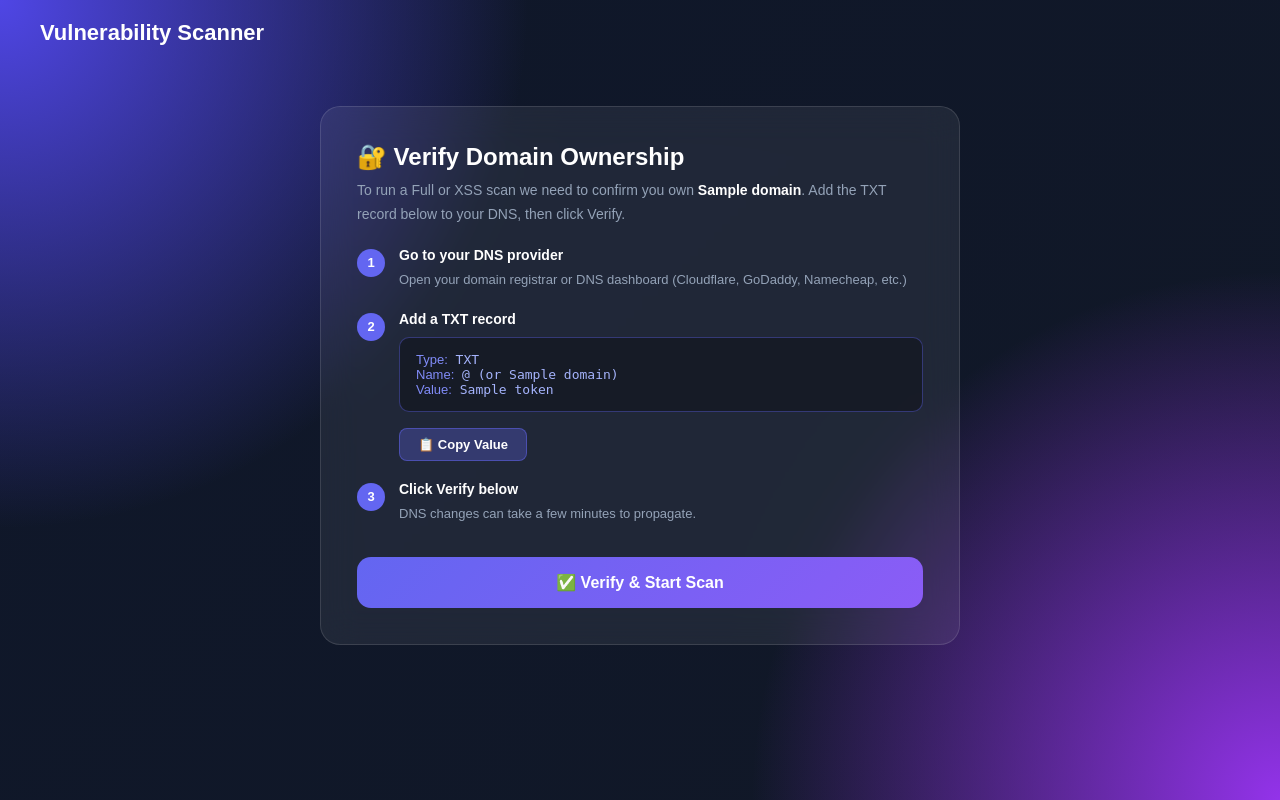
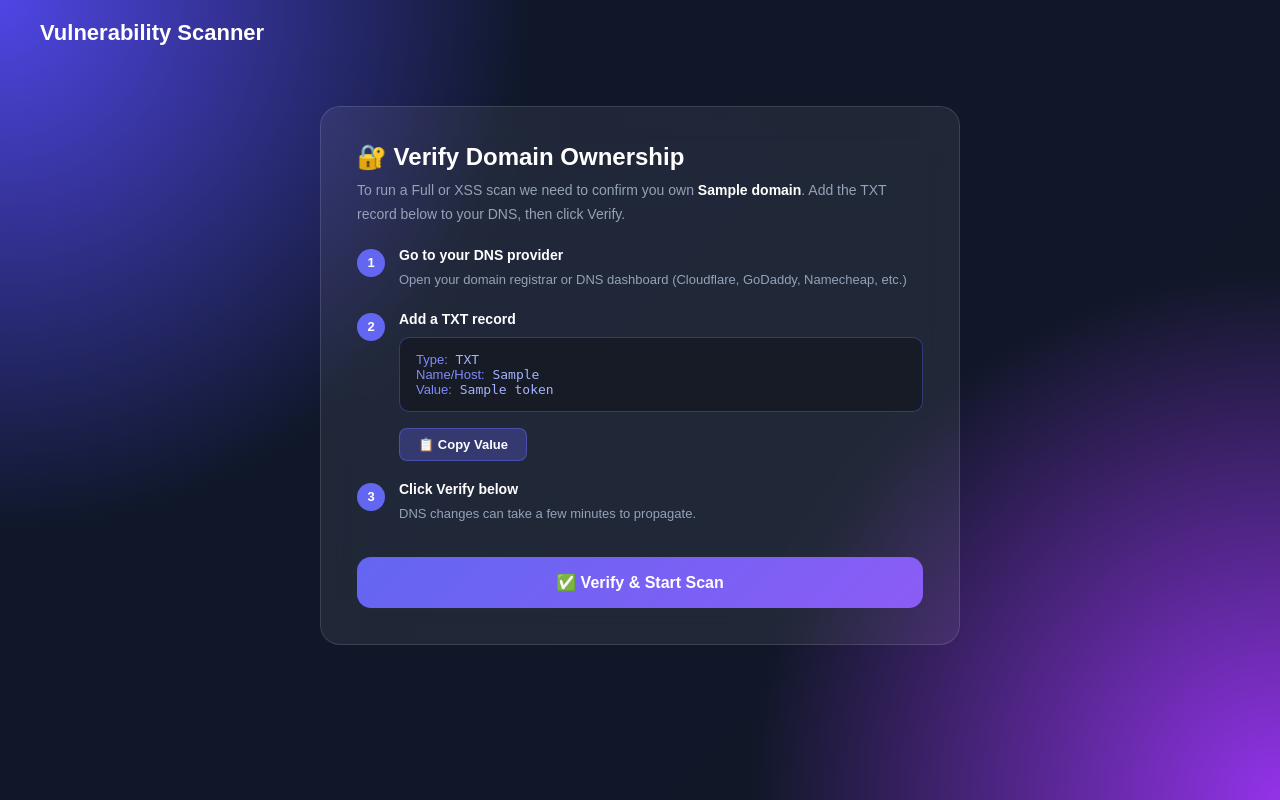
Before and after one commit to RoomSick-x00/website-vuln-scanner, a Flask app: template frontend/web_ui/templates/verify.html in a window 1280 px wide. Run offline with Flask 3, Linux system fonts and the light colour scheme; the template is opened without the code that fills it: most values are stand-ins (such as "Sample title", 1, 10 or a date in 2020).

Commit message:
full functionality added.

```diff
--- a/frontend/web_ui/app.py
+++ b/frontend/web_ui/app.py
@@ -12,6 +12,14 @@ app = Flask(
 )
 sys.path.append(os.path.abspath(os.path.join(BASE_DIR, "..", "cli")))
 import commands_cli as commands
+
+
+def extract_domain(target: str) -> str:
+    """Match backend app.scan_utils.extract_domain for consistent verification."""
+    from urllib.parse import urlparse
+
+    parsed = urlparse(target if "://" in target else f"https://{target}")
+    return (parsed.netloc or target).lower().removeprefix("www.")
 
 
 def generate_verify_token(domain):
@@ -50,15 +58,15 @@ def submit_scan():
         modules = None
         needs_verify = False
 
-    # Extract domain from URL
-    from urllib.parse import urlparse
-    domain = urlparse(url).netloc or url
+    domain = extract_domain(url)
+    txt_host = f"_vuln-verify.{domain}"
 
     if needs_verify:
         token = generate_verify_token(domain)
         return render_template(
             "verify.html",
             domain=domain,
+            txt_host=txt_host,
             token=token,
             url=url,
             scan_type=scan_type,
@@ -80,8 +88,10 @@ def api_verify_domain():
     token = request.args.get("token")
     if not domain or not token:
         return jsonify({"verified": False, "error": "Missing params"})
+    domain = extract_domain(domain)
+    txt_host = f"_vuln-verify.{domain}"
     try:
-        answers = dns.resolver.resolve(domain, "TXT")
+        answers = dns.resolver.resolve(txt_host, "TXT")
         for r in answers:
             for s in r.strings:
                 if token.encode() in s or token in s.decode(errors="ignore"):
--- a/frontend/web_ui/templates/verify.html
+++ b/frontend/web_ui/templates/verify.html
@@ -108,7 +108,7 @@
                     <strong>Add a TXT record</strong>
                     <div class="txt-record">
                         <span>Type:</span> TXT<br>
-                        <span>Name:</span> @  (or {{ domain }})<br>
+                        <span>Name/Host:</span> {{ txt_host }}<br>
                         <span>Value:</span> {{ token }}
                     </div>
                     <button class="copy-btn" onclick="copyToken()">📋 Copy Value</button>
```
